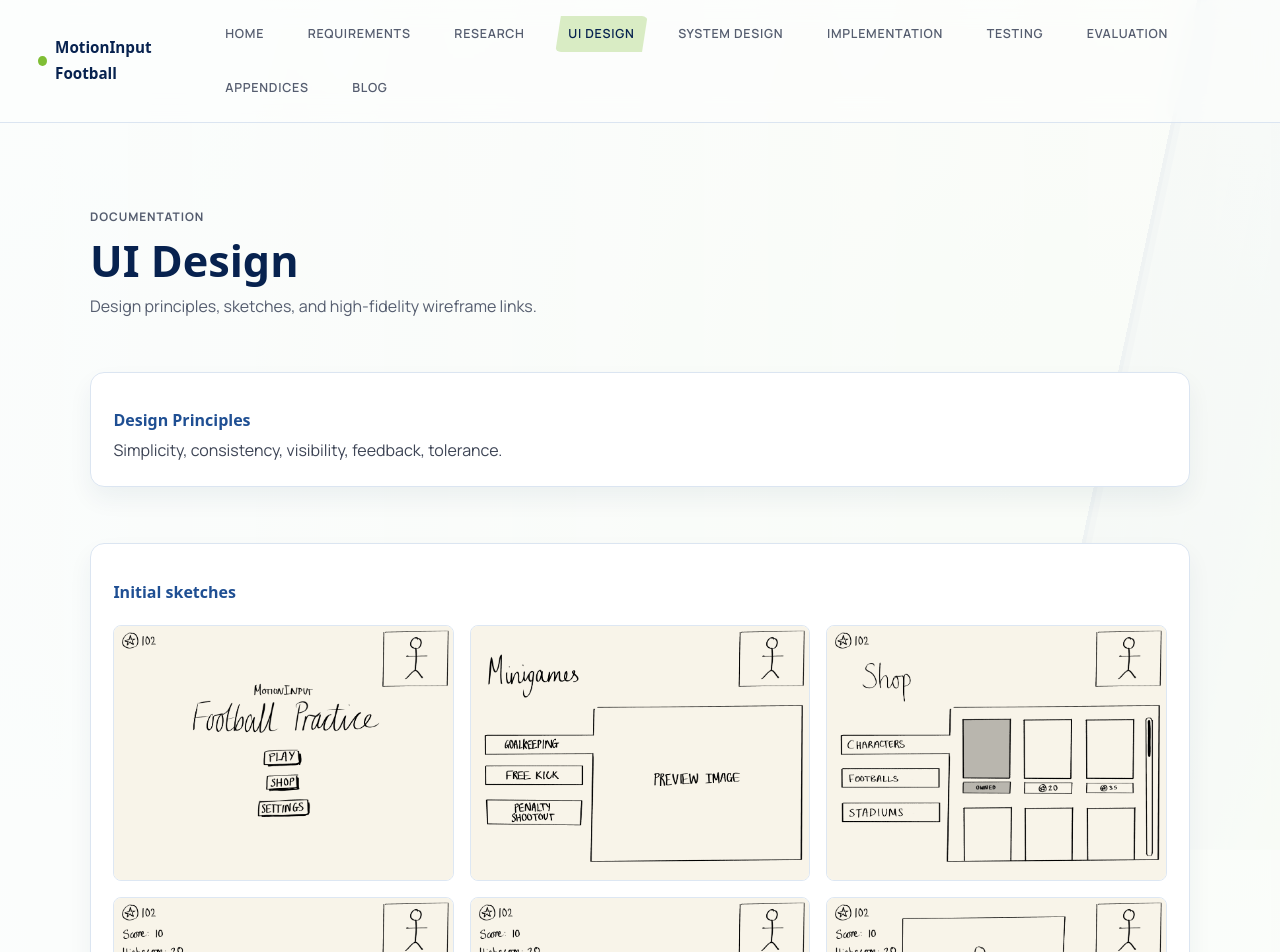
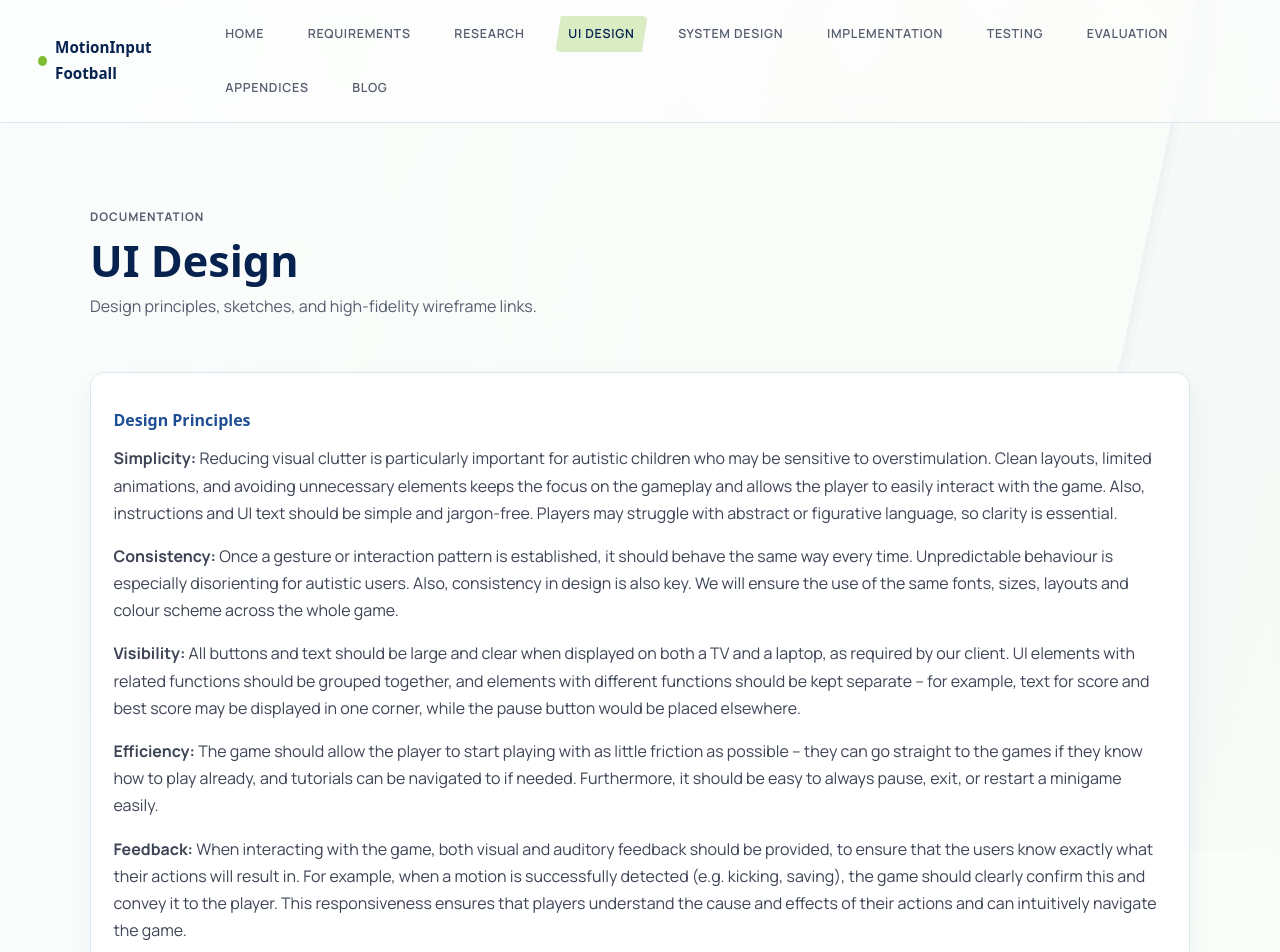
Before and after one commit to Zhou-London/comp0016, a React (Vite) app in the folder website/: page /#/ui-design in a window 1280 px wide. Shown: the top 952 px of the page. Built offline with nearby package versions, Linux system fonts and the light colour scheme; a web font is replaced by a local one.

Commit message:
UI design principles

```diff
--- a/website/src/pages/UiDesignPage.jsx
+++ b/website/src/pages/UiDesignPage.jsx
@@ -12,11 +12,55 @@ export default function UiDesignPage() {
 
                 <div className={styles.abstractPanel}>
                     <h3>Design Principles</h3>
-                    <p>Simplicity, consistency, visibility, feedback, tolerance.</p>
+                    <p style={{marginTop: '1rem'}}><b>Simplicity:</b> Reducing
+                        visual clutter is particularly important for autistic
+                        children who may be sensitive to overstimulation. Clean
+                        layouts, limited animations, and avoiding unnecessary
+                        elements keeps the focus on the gameplay and allows the
+                        player to easily interact with the game. Also, instructions
+                        and UI text should be simple and jargon-free. Players may
+                        struggle with abstract or figurative language, so clarity
+                        is essential.</p>
+
+                    <p style={{marginTop: '1rem'}}><b>Consistency:</b> Once a
+                        gesture or interaction pattern is established, it should
+                        behave the same way every time. Unpredictable behaviour is
+                        especially disorienting for autistic users. Also, consistency
+                        in design is also key. We will ensure the use of the same
+                        fonts, sizes, layouts and colour scheme across the whole game.</p>
+
+                    <p style={{marginTop: '1rem'}}><b>Visibility:</b> All buttons and
+                        text should be large and clear when displayed on both a TV and
+                        a laptop, as required by our client. UI elements with related
+                        functions should be grouped together, and elements with different
+                        functions should be kept separate – for example, text for score
+                        and best score may be displayed in one corner, while the pause
+                        button would be placed elsewhere.</p>
+
+                    <p style={{marginTop: '1rem'}}><b>Efficiency:</b> The game should
+                        allow the player to start playing with as little friction as
+                        possible – they can go straight to the games if they know how
+                        to play already, and tutorials can be navigated to if needed.
+                        Furthermore, it should be easy to always pause, exit, or
+                        restart a minigame easily. </p>
+
+                    <p style={{marginTop: '1rem'}}><b>Feedback:</b> When interacting
+                        with the game, both visual and auditory feedback should be
+                        provided, to ensure that the users know exactly what their
+                        actions will result in. For example, when a motion is successfully
+                        detected (e.g. kicking, saving), the game should clearly confirm
+                        this and convey it to the player. This responsiveness ensures
+                        that players understand the cause and effects of their actions
+                        and can intuitively navigate the game.</p>
+
+                    <p style={{marginTop: '1rem'}}><b>Tolerance:</b> The UI is made to
+                        be quite simple and easy to navigate, making it hard to make
+                        mistakes. Users can quickly and easily navigate back to the
+                        correct screen even if they misclick.</p>
                 </div>
 
                 <div className={styles.abstractPanel}>
-                    <h3>Initial sketches</h3>
+                <h3>Initial sketches</h3>
 
                     <div style={{display: 'grid', gridTemplateColumns: '1fr 1fr 1fr', gap: '1rem', marginTop: '1.5rem'}}>
                         <ImageWithCaption src="/sketches/initial sketches/main menu.png" caption="Main menu screen layout" />
```
